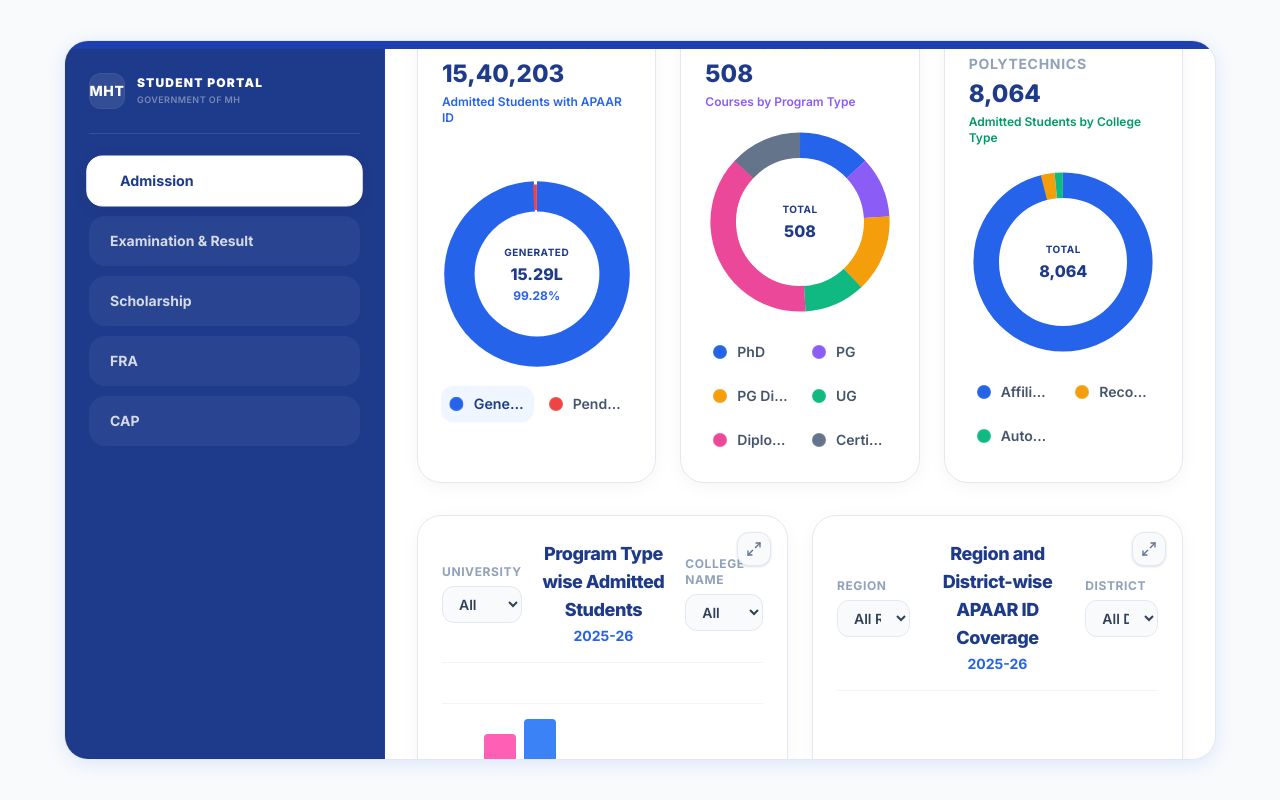
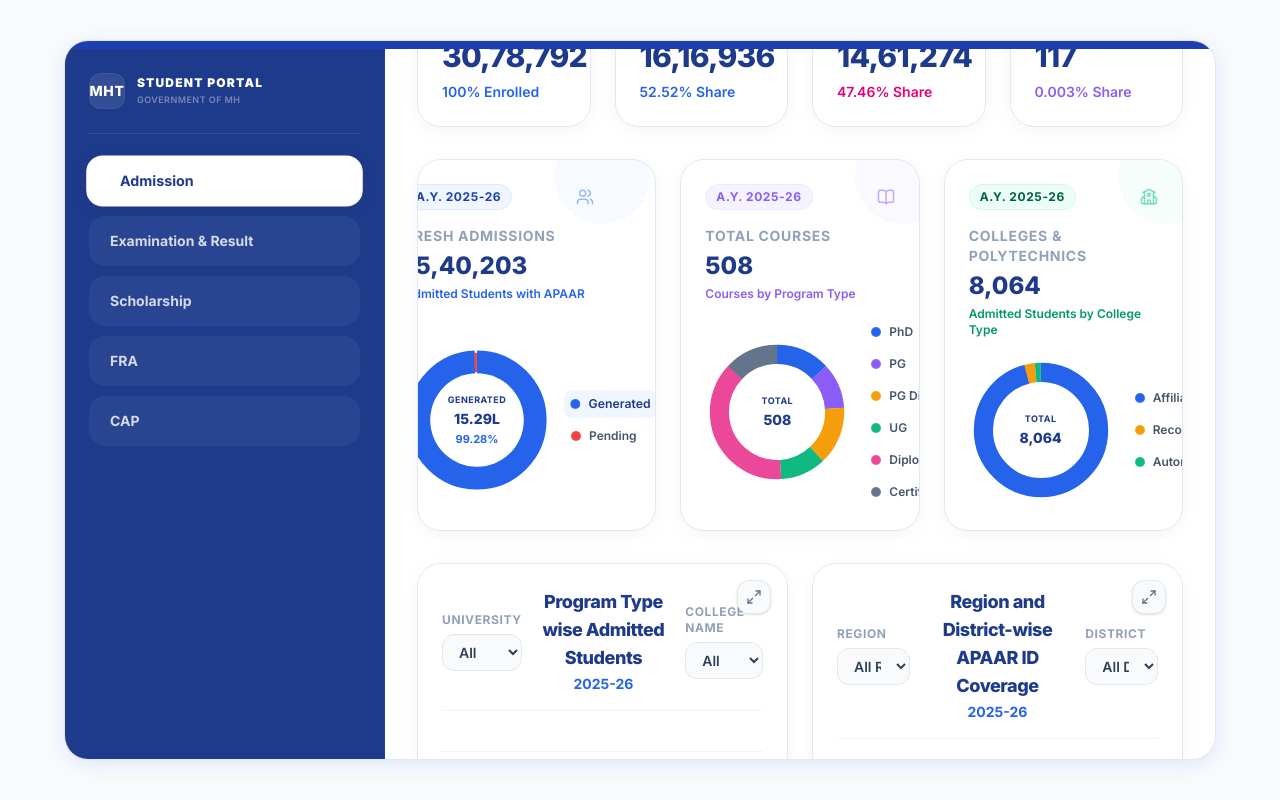
Before and after one commit to Aryan-suri2003/Student-MHTED-New, a Next.js app: page / in a window 1280 px wide. Both pictures are taken after a click on the button "Generated". Built offline with nearby package versions, Linux system fonts and the light colour scheme.

Commit message:
style: rearrange top KPI doughnut charts to be side-by-side (chart on left, legends on right)

```diff
--- a/src/components/AdmissionDashboard.tsx
+++ b/src/components/AdmissionDashboard.tsx
@@ -25,9 +25,9 @@ function InteractiveDoughnut({ slices, totalLabel, totalValue }: DoughnutChartPr
   let cumulativePercentage = 0;
 
   return (
-    <div className="flex flex-col items-center gap-4 w-full">
+    <div className="flex flex-row items-center justify-between gap-4 w-full h-full">
       {/* Chart Wrapper */}
-      <div className="relative w-48 h-48 select-none">
+      <div className="relative w-36 h-36 select-none flex-shrink-0">
         <svg viewBox="0 0 120 120" className="w-full h-full">
           {slices.map((slice, index) => {
             const percentage = slice.value;
@@ -63,37 +63,37 @@ function InteractiveDoughnut({ slices, totalLabel, totalValue }: DoughnutChartPr
         </svg>
 
         {/* Center Text Display */}
-        <div className="absolute inset-0 flex flex-col items-center justify-center text-center p-4 pointer-events-none">
+        <div className="absolute inset-0 flex flex-col items-center justify-center text-center p-2 pointer-events-none">
           {hoveredSlice ? (
             <>
-              <span className="text-[10px] uppercase font-bold text-slate-450 tracking-wider truncate max-w-[85px]">
+              <span className="text-[9px] uppercase font-bold text-slate-450 tracking-wider truncate max-w-[70px]">
                 {hoveredSlice.label}
               </span>
-              <span className="text-base font-extrabold text-brand-900 mt-0.5 truncate max-w-[85px]">
+              <span className="text-sm font-extrabold text-brand-900 mt-0.5 truncate max-w-[70px]">
                 {hoveredSlice.raw}
               </span>
-              <span className="text-xs font-bold text-brand-600 mt-0.5">
+              <span className="text-[11px] font-bold text-brand-600 mt-0.5">
                 {hoveredSlice.value}%
               </span>
             </>
           ) : activeLegendIndex !== null ? (
             <>
-              <span className="text-[10px] uppercase font-bold text-slate-450 tracking-wider truncate max-w-[85px]">
+              <span className="text-[9px] uppercase font-bold text-slate-450 tracking-wider truncate max-w-[70px]">
                 {slices[activeLegendIndex].label}
               </span>
-              <span className="text-base font-extrabold text-brand-900 mt-0.5 truncate max-w-[85px]">
+              <span className="text-sm font-extrabold text-brand-900 mt-0.5 truncate max-w-[70px]">
                 {slices[activeLegendIndex].raw}
               </span>
-              <span className="text-xs font-bold text-brand-600 mt-0.5">
+              <span className="text-[11px] font-bold text-brand-600 mt-0.5">
                 {slices[activeLegendIndex].value}%
               </span>
             </>
           ) : (
             <>
-              <span className="text-[10px] uppercase font-bold text-slate-450 tracking-wider">
+              <span className="text-[9px] uppercase font-bold text-slate-450 tracking-wider">
                 {totalLabel}
               </span>
-              <span className="text-base font-extrabold text-brand-950 mt-0.5">
+              <span className="text-sm font-extrabold text-brand-950 mt-0.5">
                 {totalValue}
               </span>
             </>
@@ -101,8 +101,8 @@ function InteractiveDoughnut({ slices, totalLabel, totalValue }: DoughnutChartPr
         </div>
       </div>
 
-      {/* Legend Container - Enlarged font to text-sm and dots to w-3.5 h-3.5 */}
-      <div className="w-full grid grid-cols-2 gap-2 text-sm">
+      {/* Legend Container */}
+      <div className="flex-1 flex flex-col justify-center gap-1 text-xs">
         {slices.map((slice, index) => {
           const isSelected = activeLegendIndex === index || hoveredSlice?.label === slice.label;
           return (
@@ -111,15 +111,15 @@ function InteractiveDoughnut({ slices, totalLabel, totalValue }: DoughnutChartPr
               onClick={() => setActiveLegendIndex(activeLegendIndex === index ? null : index)}
               onMouseEnter={() => setHoveredSlice(slice)}
               onMouseLeave={() => setHoveredSlice(null)}
-              className={`flex items-center gap-2.5 p-2 rounded-xl text-left transition-all duration-200 cursor-pointer ${
+              className={`flex items-center gap-2 p-1.5 rounded-lg text-left transition-all duration-200 cursor-pointer w-full ${
                 isSelected ? "bg-brand-50 font-bold text-brand-900 scale-[1.02]" : "hover:bg-slate-50 text-slate-600"
               }`}
             >
               <span
-                className="w-3.5 h-3.5 rounded-full flex-shrink-0 border border-white/10"
+                className="w-2.5 h-2.5 rounded-full flex-shrink-0 border border-white/10"
                 style={{ backgroundColor: slice.color }}
               />
-              <span className="truncate max-w-[110px] font-semibold">{slice.label}</span>
+              <span className="truncate max-w-[120px] font-semibold">{slice.label}</span>
             </button>
           );
         })}
```
